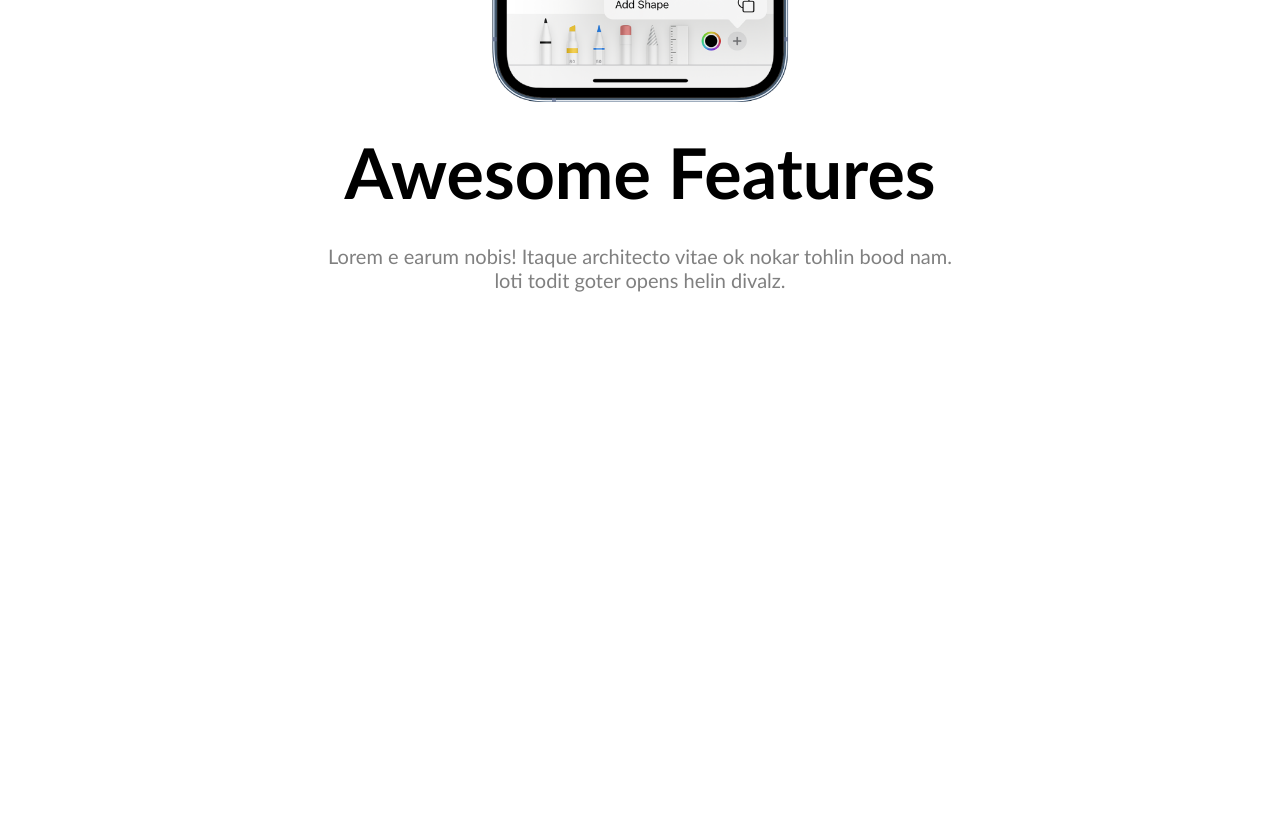
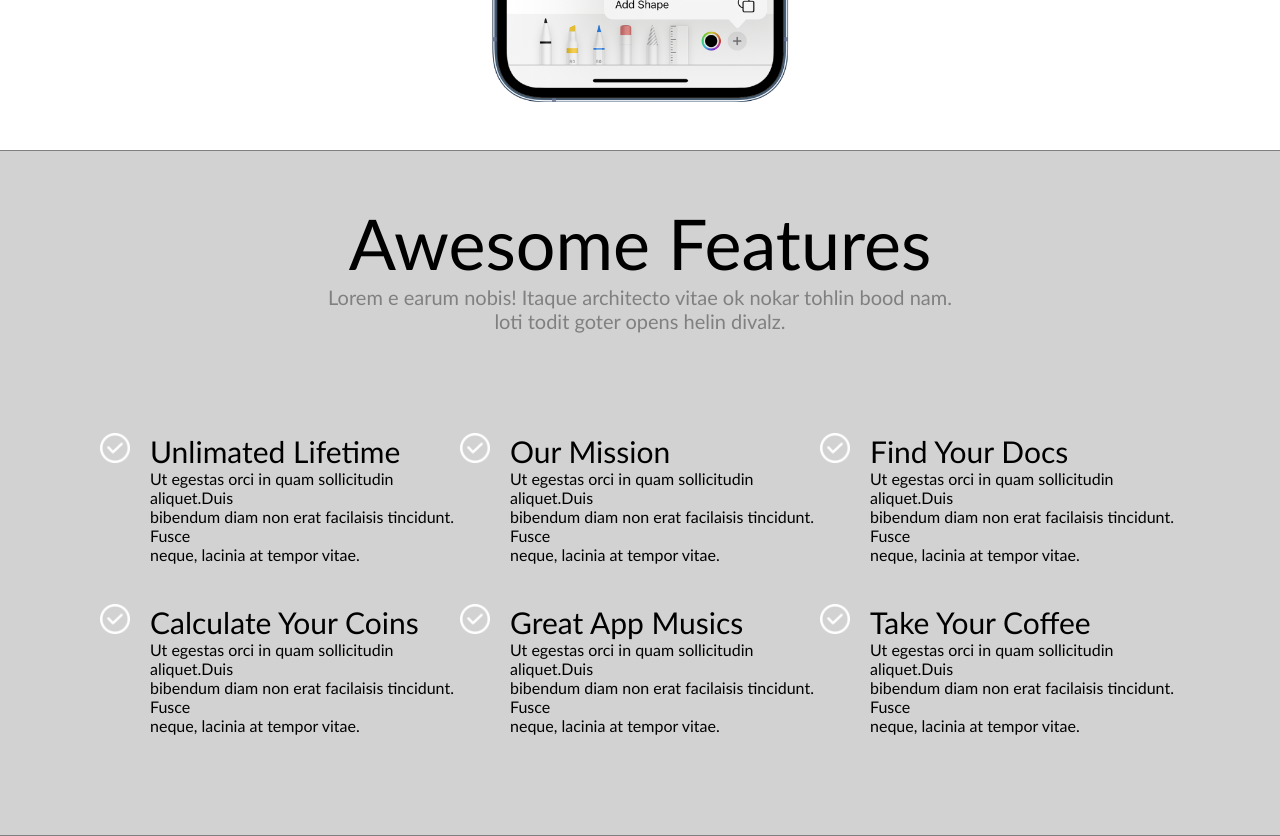
Before and after one commit to baharansheikh/last-css-task, a plain HTML site: page index.html in a window 1280 px wide. Shown: the part 900-1736 px from the top of the page. Before the commit the page ends 1192 px from the top, so only its background shows below. Drawn offline with nearby package versions, Linux system fonts and the light colour scheme.

Commit message:
itembox done

```diff
--- a/index.html
+++ b/index.html
@@ -103,13 +103,88 @@
         </header>
 
         <div class="explenation">
-            <h1>Awesome Features</h1>
+
+            <div class="h1">Awesome Features</div>
             <p>Lorem e earum nobis! Itaque architecto vitae ok nokar tohlin bood nam.</p>
             <p>loti todit goter opens helin divalz.</p>
+        </div>
+
+
+        <div class="itembox">
+            <div class="column" data-aos="fade-right">
+
+                <div class="item">
+                    <img src="icons/tick.png" alt="tick">
+                    <div>
+                        <p style="font-size: 30px; color: black;">Unlimated Lifetime</p>
+                        <p>Ut egestas orci in quam sollicitudin aliquet.Duis </p>
+                        <p>bibendum diam non erat facilaisis tincidunt. Fusce</p>
+                        <p>neque, lacinia at tempor vitae.</p>
+                    </div>
+                </div>
+
+                <div class="item">
+                    <img src="icons/tick.png" alt="tick">
+                    <div>
+                        <p style="font-size: 30px; color: black;">Calculate Your Coins</p>
+                        <p>Ut egestas orci in quam sollicitudin aliquet.Duis </p>
+                        <p>bibendum diam non erat facilaisis tincidunt. Fusce</p>
+                        <p>neque, lacinia at tempor vitae.</p>
+                    </div>
+                </div>
+            </div>
+
+
+            <div class="column" data-aos="fade-up">
+
+                <div class="item">
+                    <img src="icons/tick.png" alt="tick">
+                    <div>
+                        <p style="font-size: 30px; color: black;">Our Mission</p>
+                        <p>Ut egestas orci in quam sollicitudin aliquet.Duis </p>
+                        <p>bibendum diam non erat facilaisis tincidunt. Fusce</p>
+                        <p>neque, lacinia at tempor vitae.</p>
+                    </div>
+                </div>
+
+                <div class="item">
+                    <img src="icons/tick.png" alt="tick">
+                    <div>
+                        <p style="font-size: 30px; color: black;">Great App Musics</p>
+                        <p>Ut egestas orci in quam sollicitudin aliquet.Duis </p>
+                        <p>bibendum diam non erat facilaisis tincidunt. Fusce</p>
+                        <p>neque, lacinia at tempor vitae.</p>
+                    </div>
+                </div>
+            </div>
+
+            <div class="column" data-aos="fade-left">
+
+                <div class="item">
+                    <img src="icons/tick.png" alt="tick">
+                    <div>
+                        <p style="font-size: 30px; color: black;">Find Your Docs</p>
+                        <p>Ut egestas orci in quam sollicitudin aliquet.Duis </p>
+                        <p>bibendum diam non erat facilaisis tincidunt. Fusce</p>
+                        <p>neque, lacinia at tempor vitae.</p>
+                    </div>
+                </div>
+
+                <div class="item">
+                    <img src="icons/tick.png" alt="tick">
+                    <div>
+                        <p style="font-size: 30px; color: black;">Take Your Coffee</p>
+                        <p>Ut egestas orci in quam sollicitudin aliquet.Duis </p>
+                        <p>bibendum diam non erat facilaisis tincidunt. Fusce</p>
+                        <p>neque, lacinia at tempor vitae.</p>
+                    </div>
+                </div>
+            </div>
+        </div>
 
 
 
-        </div>
+
 
         <!--black background-->
         <div class="cover"></div>
--- a/styles.css
+++ b/styles.css
@@ -125,10 +125,14 @@ header{
     z-index: 1000;
 }
 
-h1{
+.h1{
     font-size: 70px;
     text-align: center;
-    margin: 30px;
+    margin: 0px;
+    margin-top: 50px;
+    padding-top: 50px;
+    background-color: #d2d2d2;
+    border-top: 1px solid gray;
 }
 
 .explenation p{
@@ -136,4 +140,30 @@ h1{
     color: gray;
     font-size: 20px;
     text-align: center;
+    background-color:#d2d2d2 ;
 }
+
+.itembox{
+    padding: 100px;
+    background-color: #d2d2d2;
+    display: flex;
+    justify-content: space-around;
+    border-bottom: 1px solid gray;
+
+}
+
+.item p{
+    margin: 0px;
+}
+
+.item img{
+    width: 30px;
+    height: 30px;
+    margin: 0px;
+}
+
+.item{
+    display: flex;
+    align-items: flex-start;
+    gap: 20px;
+}
```
